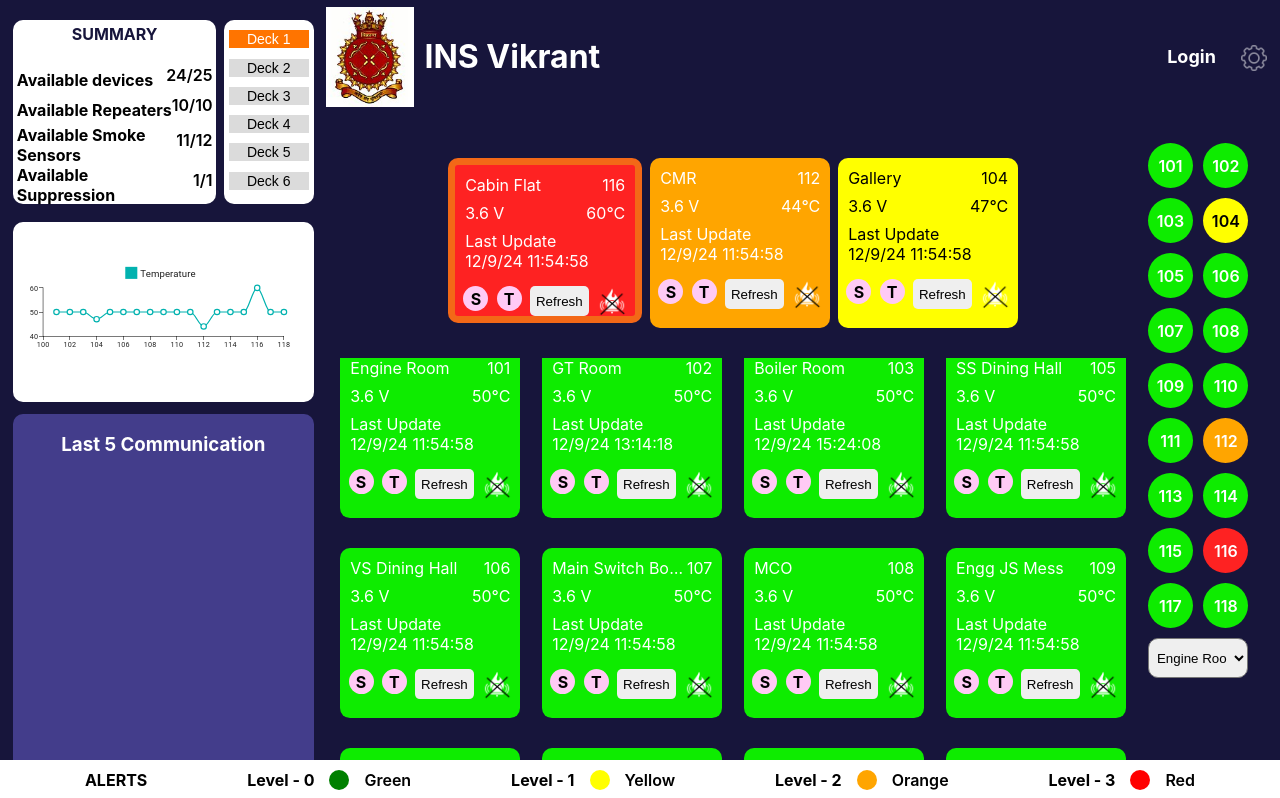
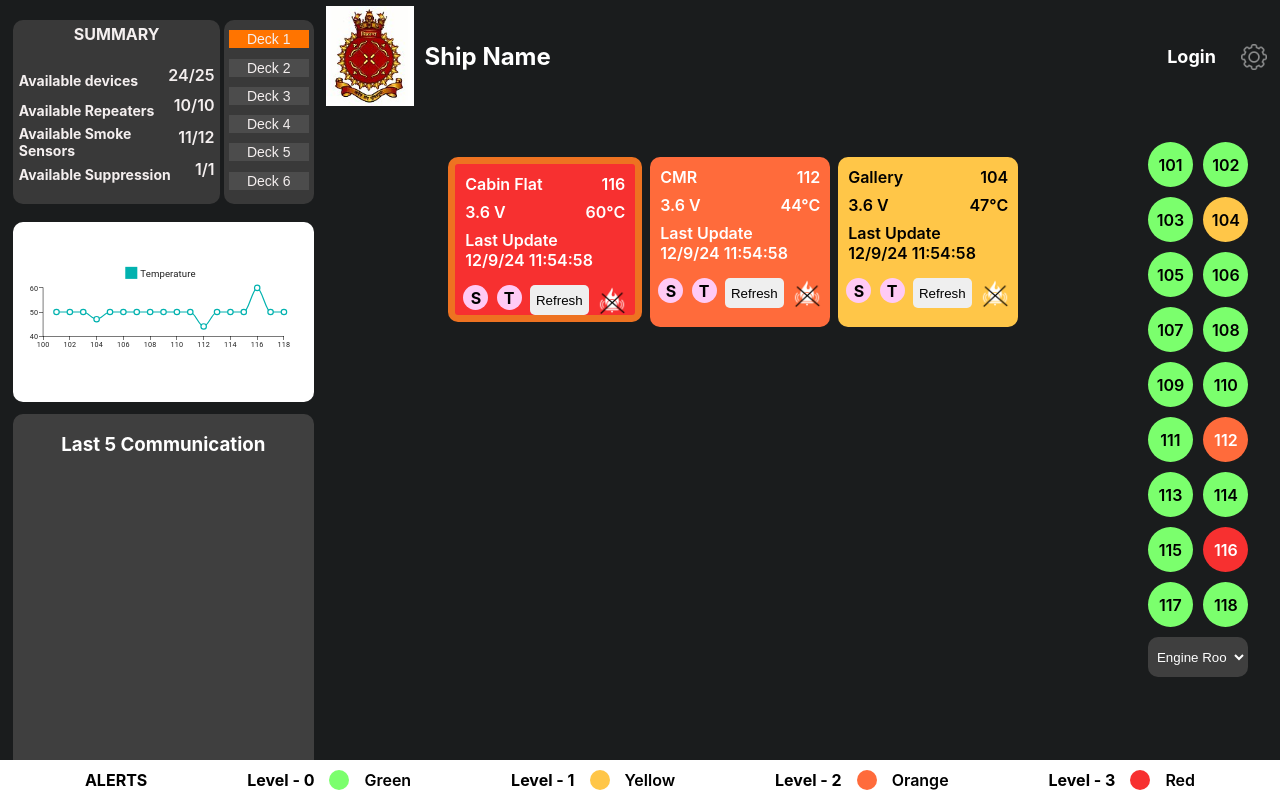
Before and after one commit to cee-diksha/fire_detection, a React (Create React App) app: page / in a window 1280 px wide. Shown: the top 798 px of the page. Built offline with nearby package versions, Linux system fonts and the light colour scheme.

Commit message:
ui-modifications

```diff
--- a/src/components/AlertCard.js
+++ b/src/components/AlertCard.js
@@ -8,22 +8,22 @@ const AlertCard = () => {
         </div>
         <div className='alert-details-combined' >
             <div id="alert-details-span1">Level - 0</div>
-            <div id="alert-details-span3" style={{backgroundColor: "green"}}></div>
+            <div id="alert-details-span3" style={{backgroundColor: "#7BFF6D"}}></div>
             <div id="alert-details-span2">Green</div>
         </div>
         <div className='alert-details-combined' >
             <div id="alert-details-span1">Level - 1</div>
-            <div id="alert-details-span3" style={{backgroundColor: "yellow"}}></div>
+            <div id="alert-details-span3" style={{backgroundColor: "#FFC648"}}></div>
             <div id="alert-details-span2">Yellow</div>
         </div>
         <div className='alert-details-combined' >
             <div id="alert-details-span1">Level - 2</div>
-            <div id="alert-details-span3"style={{backgroundColor: "orange"}}></div>
+            <div id="alert-details-span3"style={{backgroundColor: "#FF6B3B"}}></div>
             <div id="alert-details-span2">Orange</div>
         </div>
         <div className='alert-details-combined' >
             <div id="alert-details-span1">Level - 3</div>
-            <div id="alert-details-span3" style={{backgroundColor: "red"}}></div>
+            <div id="alert-details-span3" style={{backgroundColor: "#F73030"}}></div>
             <div id="alert-details-span2">Red</div>
         </div>
     </div>
--- a/src/components/AlertCircle.js
+++ b/src/components/AlertCircle.js
@@ -5,7 +5,7 @@ const AlertCircle = ({item}) => {
     const {status, isDeleted, node_id} = item
 
   return (
-    <div className='alertCircle-wrapper' style={{backgroundColor: `${isDeleted ? "#D0D0D0" :  status === "success" ? "#0eec00" : status === "yellow" ? "#FFFF00" : status === "orange" ? "#FFA500" : "#fe2222"}`, display: "flex", alignItems: "center", justifyContent: "center", color: status==="yellow" ? "#000000" : "#ffffff", fontWeight: "600"}}>
+    <div className='alertCircle-wrapper' style={{backgroundColor: `${isDeleted ? "#D0D0D0" :  status === "success" ? "#7BFF6D" : status === "yellow" ? "#FFC648" : status === "orange" ? "#FF6B3B" : "#F73030"}`, display: "flex", alignItems: "center", justifyContent: "center", color: (status==="yellow" || status==="success") ? "#000000" : "#ffffff", fontWeight: "600"}}>
       {node_id}
     </div>
   )
--- a/src/components/Card.js
+++ b/src/components/Card.js
@@ -5,7 +5,7 @@ import stopalarm from "../assets/stop_alarm.png"
 const Card = ({item}) => {
     const {status, node_name, node_id, bat_volt, temp, last_update, isDeleted} = item
   return (
-    <div className={`${status === "danger" ? "blinking-border" : "card-wrapper"}`} style={{backgroundColor: `${isDeleted ? "#D0D0D0" : status === "success" ? "#0eec00" : status === "yellow" ? "#FFFF00" : status === "orange" ? "#FFA500" : "#fe2222"}`, color: `${isDeleted ? "#000000" : status === "yellow" ? "#000" : "#fff"}`}}>
+    <div className={`${status === "danger" ? "blinking-border" : "card-wrapper"}`} style={{backgroundColor: `${isDeleted ? "#D0D0D0" : status === "success" ? "#7BFF6D" : status === "yellow" ? "#FFC648" : status === "orange" ? "#FF6B3B" : "#F73030"}`, color: `${isDeleted ? "#000000" : (status === "yellow" || status === "success") ? "#000" : "#fff"}`}}>
       <div className='card-details'>
         <div className='card-details-combined'>
           <div id="card-details-span1">{node_name} </div>
--- a/src/components/CardModal.js
+++ b/src/components/CardModal.js
@@ -32,7 +32,7 @@ const CardModal = ({open, handleClose, option }) => {
             >
             <div className='status-card-modal' style={{cursor: "pointer"}}>
                 <button onClick={() => handleClose(false)}>Close</button>
-            {specificData && <div className={`${specificData.status === "danger" ? "blinking-border" : "card-wrapper"}`} style={{backgroundColor: `${specificData.status === "success" ? "#0eec00" : specificData.status === "yellow" ? "#FFFF00" : specificData.status === "orange" ? "#FFA500" : "#fe2222"}`, color: `${specificData.status === "yellow" ? "#000" : "#fff"}`}}>
+            {specificData && <div className={`${specificData.status === "danger" ? "blinking-border" : "card-wrapper"}`} style={{backgroundColor: `${specificData.status === "success" ? "#7BFF6D" : specificData.status === "yellow" ? "#FFC648" : specificData.status === "orange" ? "#FF6B3B" : "#F73030"}`, color: `${(specificData.status === "yellow" || specificData.status ==="success") ? "#000" : "#fff"}`}}>
                 <div className='card-details'>
                     <div className='card-details-combined'>
                         <div id="card-details-span1">{specificData.node_name} </div>
--- a/src/components/DropDown.js
+++ b/src/components/DropDown.js
@@ -16,7 +16,7 @@ const DropDown = ({cardData}) => {
     }
   return (
     <div>
-        <select style={{height: "40px", width: "100%",borderRadius: "10px", padding: "0 4px"}} onChange={(e) => handleClick(e)}>
+        <select style={{height: "40px", width: "100%",borderRadius: "10px", padding: "0 4px", backgroundColor: "#3F3F3F", color: "#ffffff", borderColor: "transparent"}} onChange={(e) => handleClick(e)}>
             {optionsData.map((item, index) => {
               console.log(item, item, "item.isDeleted")
                return <option key={index} value={item.value} disabled = {item.disabled ? true : false}>{item.label}</option>
--- a/src/components/Grid-style.css
+++ b/src/components/Grid-style.css
@@ -50,8 +50,8 @@
   .deckcard{
     border-radius: 10px;
     width: 100%;
-    background-color: #fff;
-    color: #000000;
+    background-color: #393939;
+    color: #ffffff;
     height: 100%;
     display: flex;
     align-items: center;
@@ -65,7 +65,8 @@
     cursor: pointer;
     font-size: 14px;
     width: 80px;
-    background-color: #dbdbdb;
+    background-color: #4c4c4c;
+    color: #f4efef;
 }
 
 .btnstyle{
--- a/src/components/comp-styles.css
+++ b/src/components/comp-styles.css
@@ -37,6 +37,7 @@
     display: flex;
     justify-content: space-between;
     margin-bottom: 8px;
+    font-weight: 600;
 }
 
 #card-details-span1 {
@@ -45,6 +46,11 @@
     white-space: nowrap;
     overflow: hidden;
     text-overflow: ellipsis;
+    font-weight: 600;
+}
+
+#card-details-span2{
+    font-weight: 600;
 }
 
 .card-details-circles{
@@ -60,6 +66,8 @@
     border: none;
     border-radius: 5px;
     cursor: pointer;
+    /* background-color: #3F3F3F; */
+    /* color: #fff; */
 }
 
 #card-details-circle1{
@@ -89,10 +97,10 @@
     border-radius: 10px;
     width: 100%;
     padding-bottom: 4px;
-    padding-left: 4px;
-    padding-right: 4px;
-    background-color: #fff;
-    color: #000000;
+    padding-left: 6px;
+    padding-right: 6px;
+    background-color: #393939;
+    color: #f4efef;
     height: 100%;
     display: flex;
     align-items: center;
@@ -101,7 +109,7 @@
 .sum-details h4{
     margin-top: 4px;
     text-align: center;
-    color:#17153B
+    color:#f4efef;
 }
 
 .sum-details-combined{
@@ -113,7 +121,7 @@
 
 #sum-details-span1 {
     font-weight: 700;
-    font-size: 16px;
+    font-size: 14px;
     width: 80%;
 }
 
--- a/src/pages/Dashboard.js
+++ b/src/pages/Dashboard.js
@@ -48,7 +48,7 @@ const Dashboard = () => {
                 <div style={{ display: "flex", alignItems: "center", justifyContent: "space-between", height: "12%"}}>
                     <div style={{display: "flex", alignItems: "center", justifyContent: "space-between", width: "auto"}}>
                         <img style={{height: "100px"}} src={shipcrest} alt="ship" />
-                        <h1 id="dashboard-heading">INS Vikrant</h1>
+                        <h2 id="dashboard-heading">Ship Name</h2>
                     </div>
 
                     <div className='imgWrapper'>
@@ -78,7 +78,7 @@ const Dashboard = () => {
                                 )
                             })}
                         </div>
-                    <div className='dashboard-cardata'>
+                    {/* <div className='dashboard-cardata'>
                         <div className='scrollable-content'>
                             {cardData.map((item) => {
                                 return (
@@ -91,7 +91,7 @@ const Dashboard = () => {
                                 )
                             })}
                         </div>
-                    </div>
+                    </div> */}
                     </div>
 
                     {/* -------------------------------------------------------- */}
--- a/src/pages/SpecificDevice.js
+++ b/src/pages/SpecificDevice.js
@@ -9,6 +9,26 @@ import Grid from '../components/Grid'
 
 
 const SpecificDevice = () => {
+
+
+  const myLocalStorage = () => {
+    const setItem = (key, val, time) => {
+      localStorage.setItem(key, val)
+      setTimeout(() => {
+        localStorage.setItem(key, null)
+      }, time)
+    }
+    const getItem = (key) => {
+      return localStorage.getItem(key)
+    }
+    return ({setItem, getItem})
+  }
+
+  const storage = myLocalStorage()
+  storage.setItem("test", "testing", 1000)
+  console.log(storage.getItem("test"), "testing que")
+
+
     const {id} = useParams()
     const {deviceInfo, isLogin} = useContext(MainContext)
     const device = deviceInfo.filter(item => item.node_name === id)
@@ -29,7 +49,7 @@ const SpecificDevice = () => {
         </div>
       </div>
         <div className='specific-device-header'>
-            <div id="status-circle" style={{backgroundColor: `${device[0].status === "success" ? "#0eec00" : device[0].status === "yellow" ? "#FFFF00" : device[0].status === "orange" ? "#FFA500" : "#fe2222"}`, color: `${device[0].status === "yellow" ? "#000" : "#fff"}`, opacity: device[0].isDeleted ? 0.5 : 1  }}></div>
+            <div id="status-circle" style={{backgroundColor: `${device[0].status === "success" ? "#7BFF6D" : device[0].status === "yellow" ? "#FFC648" : device[0].status === "orange" ? "#FF6B3B" : "#F73030"}`, color: `${device[0].status === "yellow" ? "#000" : "#fff"}`, opacity: device[0].isDeleted ? 0.5 : 1  }}></div>
             <h4 id="h4">{device[0].node_name}</h4>
         </div>
       <div>
--- a/src/styles.css
+++ b/src/styles.css
@@ -6,7 +6,7 @@
     justify-content: space-between;
     align-items: center;
     flex-direction: column;
-    background-color: #17153B;
+    background-color: #1A1C1D;
     color: #fff;
 }
 
@@ -88,7 +88,7 @@
 
     .dashboard-content-alert h4{
         text-align: center;
-        color:#17153B;
+        color:#1A1C1D;
     }
 
     .dashboard-content-comm {
@@ -96,7 +96,7 @@
         width: 100%;
         height: 40%;
         border-radius: 10px;
-        background-color: #433D8B;
+        background-color: #3F3F3F;
     }
 
 .imgWrapper{
@@ -147,7 +147,7 @@
     display: flex;
     align-items: center;
     flex-direction: column;
-    background-color: #17153B;
+    background-color: #1A1C1D;
 }
 
 .login-form {
@@ -306,7 +306,7 @@ input {
     width: 100%;
     align-items: center;
     flex-direction: column;
-    background-color: #17153B;
+    background-color: #1A1C1D;
     color: #fff;
 }
 
```
